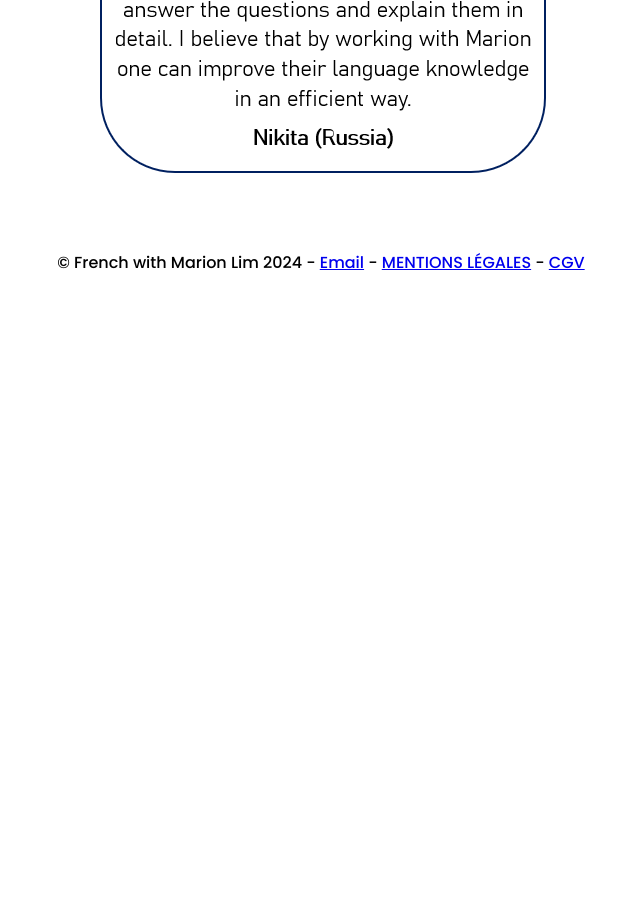
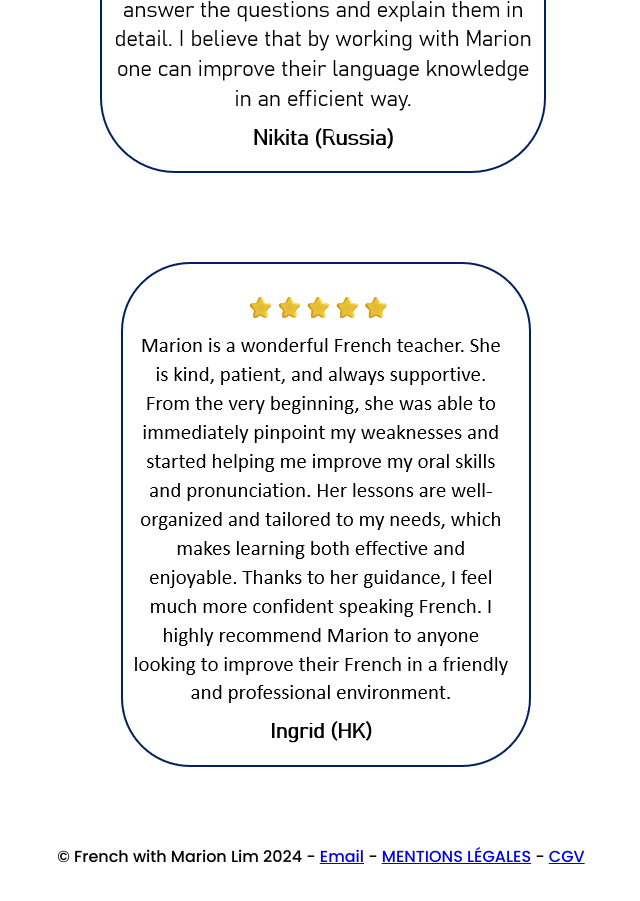
Before and after one commit to julienjavaloyes/testmarion, a plain HTML site: page fr/index.html in a window 1280 px wide. Shown: the part 5662-6563 px from the top of the page, without its empty margins (319-959 px from the left). Before the commit the page ends 5969 px from the top, so only its background shows below. Drawn offline with Linux system fonts and the light colour scheme.

Commit message:
add testimony

```diff
--- a/fr/index.html
+++ b/fr/index.html
@@ -192,6 +192,13 @@
           alt=""
         />
       </p>
+      <p align="center">
+        <img
+          style="max-width: 100%"
+          src="../images/1. Accueil/8. review Ingrid.png"
+          alt=""
+        />
+      </p>
 
       <footer>
         © French with Marion Lim 2024 -
```
Also changed, not shown: index.html (+8 -1 lines), images/1. Accueil/8. review Ingrid.png (added).
